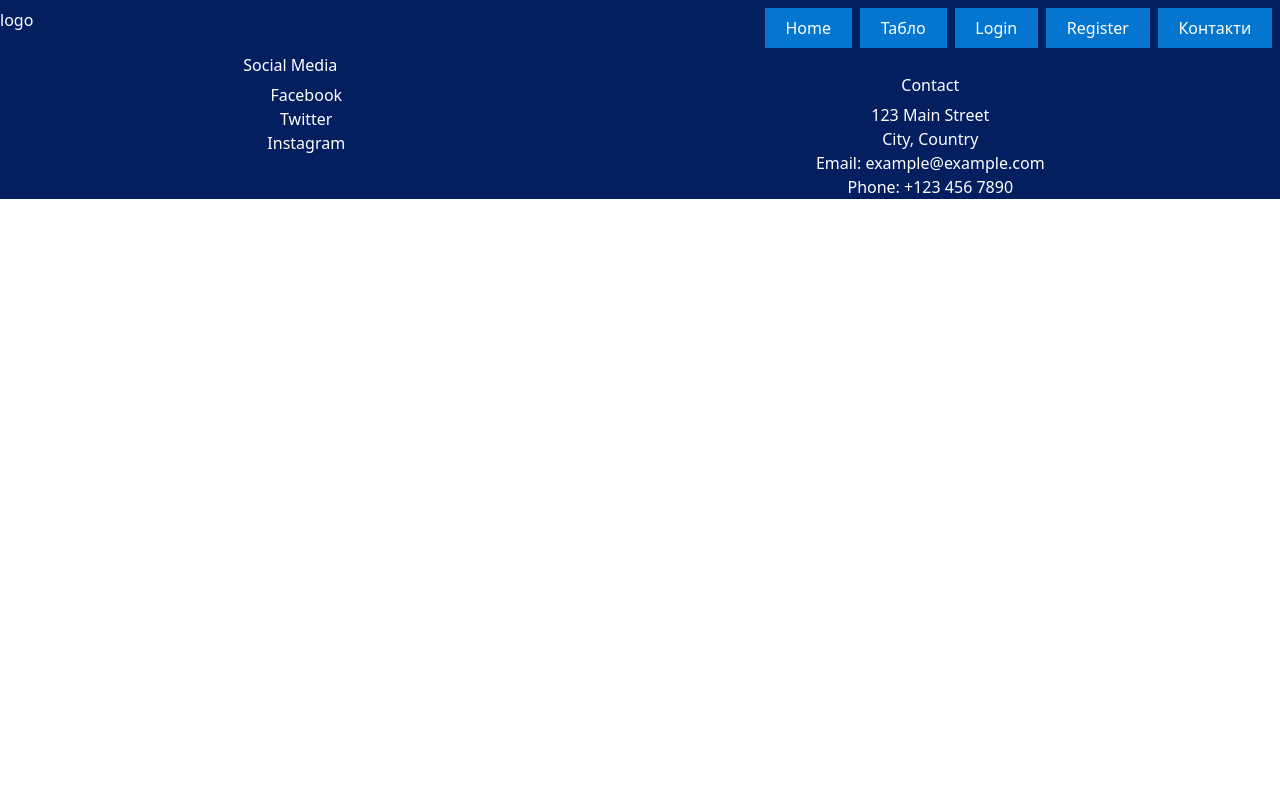
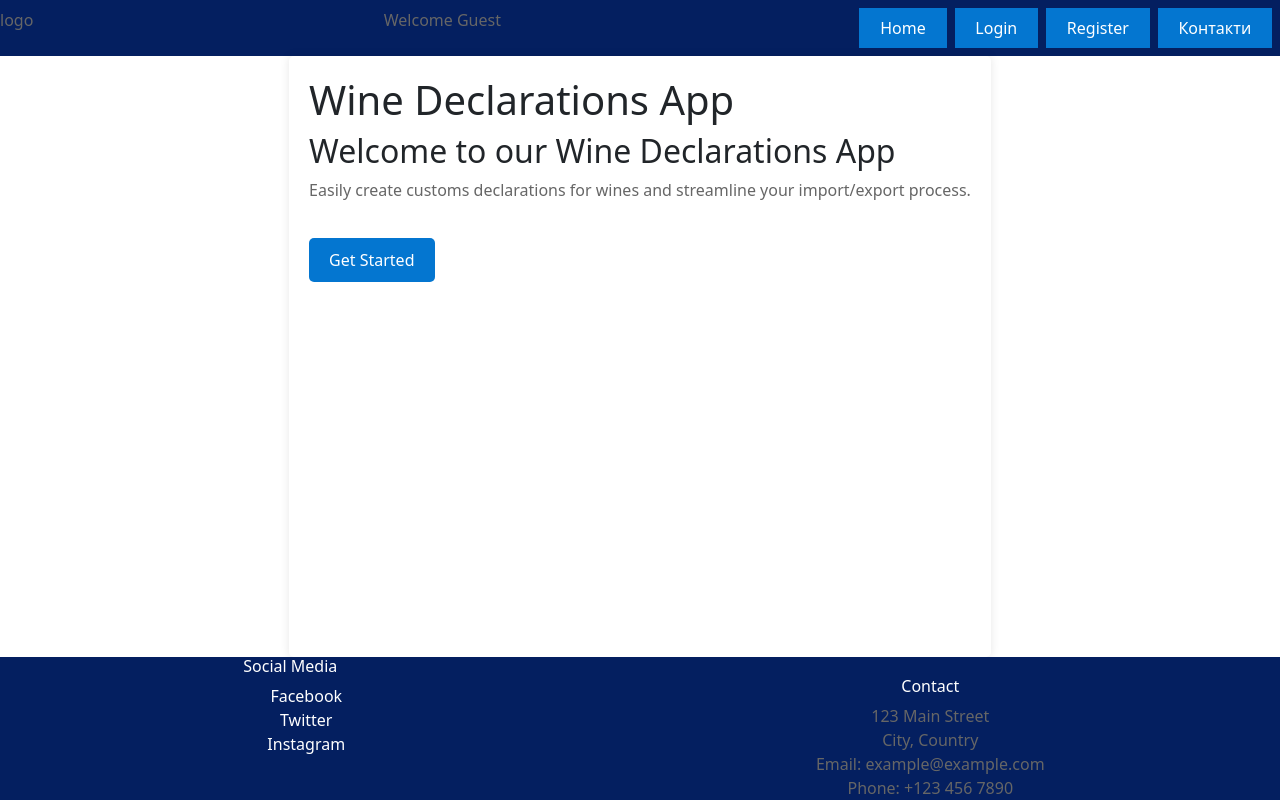
Before and after one commit to MiroZe/ze-winery, a React (Vite) app in the folder ze-winery-app/: page / in a window 1280 px wide. Built offline with nearby package versions, Linux system fonts and the light colour scheme.

Commit message:
added HomePage

```diff
--- a/ze-winery-app/src/App.jsx
+++ b/ze-winery-app/src/App.jsx
@@ -12,6 +12,7 @@ import ProductsList from './components/Products/ProductsList';
 import CreateProduct from './components/Products/CreateProduct/CreateProduct';
 import { Provider } from 'react-redux';
 import store from './redux';
+import HomePage from './components/HomePage/HomePage';
 
 function App() {
 
@@ -21,6 +22,8 @@ function App() {
     <Provider store={store}>
       <Header />
       <Routes>
+
+        <Route path='/' element={<HomePage/>}/>
         <Route path='/login' element={<LoginForm/>}/>
         <Route path='/register' element={<RegisterForm/>}/>
         <Route path='/dashboard' element={<Dashboard/>}/>
--- a/ze-winery-app/src/components/Header/Header.jsx
+++ b/ze-winery-app/src/components/Header/Header.jsx
@@ -1,19 +1,34 @@
 import { Link } from 'react-router-dom';
 import styles from './Header.module.css'
+import { useSelector } from 'react-redux';
 
 const Header = () => {
+
+    const {username} = useSelector(state => state.user);
+
 
     return (
 
         <div className={styles['header-container']}>
             <div>
                 <p>logo</p>
+
             </div>
+            <p>Welcome { username || 'Guest'}</p>
             <ul className={styles['list-items']}>
                <li><Link to={'/'}>Home</Link></li>
+               {username &&
+               <>
                <li><Link to={'/dashboard'}>Табло</Link></li>
+               <li><Link to={'/logout'}>Излез</Link></li>
+               </>
+            }
+            {!username &&
+            <>
                <li><Link to={'/login'}>Login</Link></li>
                <li><Link to={'/register'}>Register</Link></li>
+               </>
+            }
                <li><Link to={'/contacts'}>Контакти</Link></li>
             </ul>
 
--- /dev/null
+++ b/ze-winery-app/src/components/HomePage/HomePage.jsx
@@ -0,0 +1,23 @@
+import styles from './HomePage.module.css'
+
+const HomePage = () => {
+
+
+  return (
+    <div className={styles["container"]}>
+      <header>
+        <h1>Wine Declarations App</h1>
+      </header>
+
+      <section>
+        <h2>Welcome to our Wine Declarations App</h2>
+        <p>
+          Easily create customs declarations for wines and streamline your import/export process.
+        </p>
+        <button className={styles["get-started-button"]}>Get Started</button>
+      </section>
+    </div>
+  );
+};
+
+export default HomePage;
--- /dev/null
+++ b/ze-winery-app/src/components/HomePage/HomePage.module.css
@@ -0,0 +1,39 @@
+
+
+
+  .container {
+    flex-grow: 1;
+    max-width: 800px;
+    margin: auto;
+    padding: 20px;
+    background-color: #fff;
+    box-shadow: 0 0 10px rgba(0, 0, 0, 0.1);
+    border-radius: 5px;
+  }
+
+  h1 {
+    color: #333;
+  }
+
+  h2 {
+    color: #333;
+  }
+
+  p {
+    color: #666;
+  }
+
+  .get-started-button {
+    display: inline-block;
+    padding: 10px 20px;
+    margin-top: 20px;
+    background-color: #0476D0;
+    color: #fff;
+    border: none;
+    border-radius: 5px;
+    cursor: pointer;
+  }
+
+  .get-started-button:hover {
+    background-color: #041f60;
+  }
--- a/ze-winery-app/src/components/RegisterForm/RegisterForm.jsx
+++ b/ze-winery-app/src/components/RegisterForm/RegisterForm.jsx
@@ -5,11 +5,14 @@ import styles from './RegisterForm.module.css'
 import { useForm } from '../../hooks/useForm';
 import { userRegister } from '../../services/authService';
 import{useNavigate} from 'react-router-dom'
+import { useDispatch } from 'react-redux';
+import { setUser } from '../../reducers/users';
 
 
 const RegisterForm = () => {
 
-    const navigate = useNavigate()
+    const navigate = useNavigate();
+    const dispatch = useDispatch()
 
     const{formValues,onChangeHandler} = useForm(
         {
@@ -26,7 +29,7 @@ const RegisterForm = () => {
 
         try {
             const user = await userRegister(formValues);
-            console.log(user);
+            dispatch((setUser(user)))
             navigate('/dashboard')
         } catch (error) {
             console.log(error);
--- a/ze-winery-app/src/reducers/index.js
+++ b/ze-winery-app/src/reducers/index.js
@@ -6,7 +6,7 @@ import { errorSlice } from "./error";
 
 
 export default combineReducers({
-    users:userSlice.reducer,
+    user:userSlice.reducer,
     company:companySlice.reducer,
     error : errorSlice.reducer
 })
--- a/ze-winery-app/src/reducers/users.js
+++ b/ze-winery-app/src/reducers/users.js
@@ -9,4 +9,6 @@ export const userSlice = createSlice ({
     reducers: {
         setUser : (state, action) => action.payload
     }
-})
+});
+
+export const {setUser} = userSlice.actions
```
